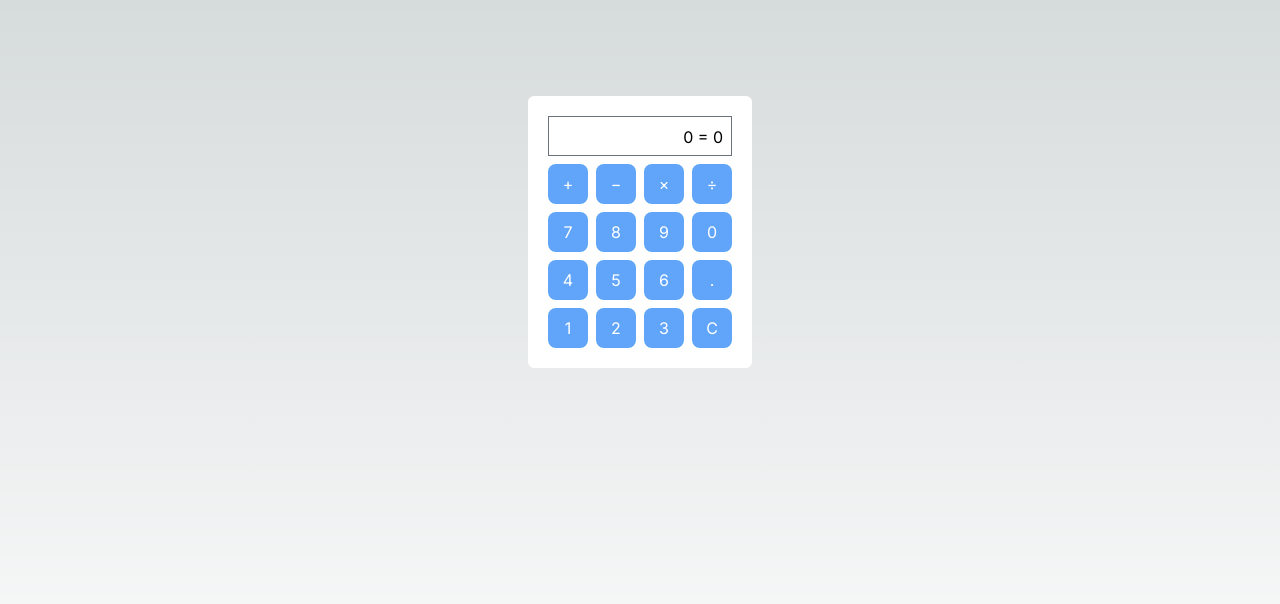
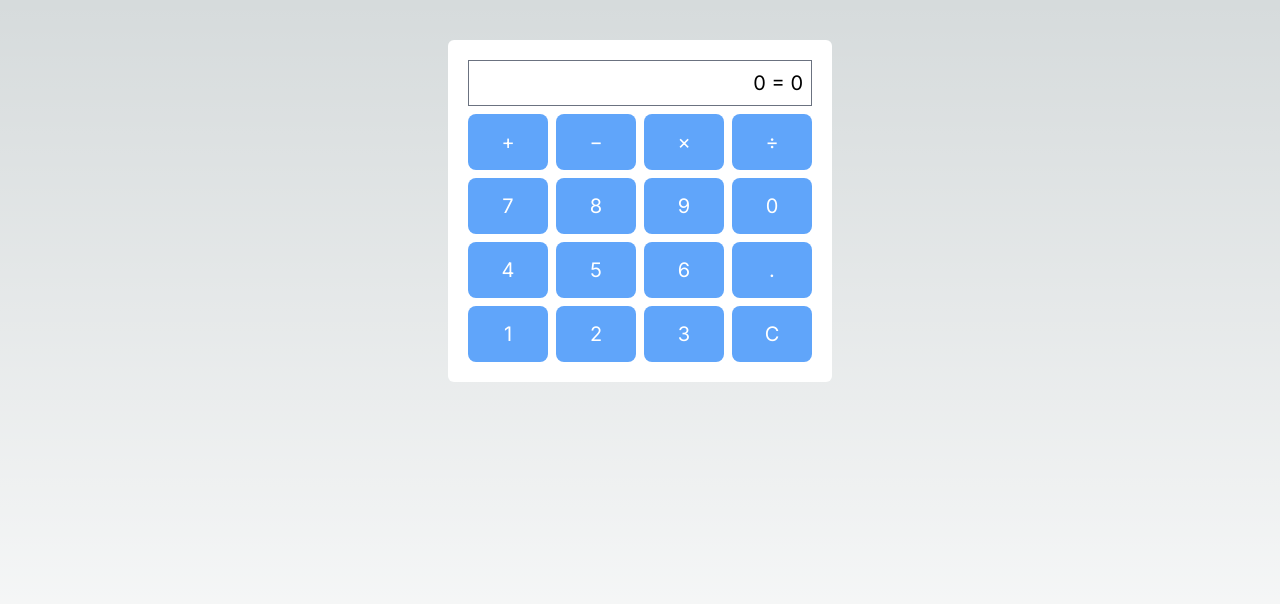
Before and after one commit to 50516004/toolbox, a Next.js app: page / in a window 1280 px wide. Shown: the top 604 px of the page. Built offline with nearby package versions, Linux system fonts and the light colour scheme.

Commit message:
UI調整 サイズ変更

```diff
--- a/src/app/page.tsx
+++ b/src/app/page.tsx
@@ -67,9 +67,9 @@ export default function Page() {
   const answer = resolveAll(input);
 
   return (
-    <main className="flex min-h-screen flex-col items-center justify-start p-24">
-      <div className="bg-white p-5 flex flex-col gap-2 w-100 rounded-md">
-        <div className="h-10 border border-gray-500 flex justify-end p-2">
+    <main className="flex min-h-screen flex-col items-center justify-start p-10 text-xl">
+      <div className="bg-white p-5 flex flex-col gap-2 w-full max-w-96 rounded-md">
+        <div className="border border-gray-500 flex justify-end p-2">
           {state + " = " + answer}
         </div>
         <div className="flex flex-wrap flex-col gap-2">
--- a/src/ui/Button.tsx
+++ b/src/ui/Button.tsx
@@ -13,9 +13,9 @@ export default function Button(
     <button
       onClick={handler}
       className="
-      flex h-10 w-10 items-center justify-center
+      flex h-14 w-10 items-center justify-center
       rounded-lg bg-blue-400 text-white
-    hover:bg-orange-400 duration-150"
+    hover:bg-orange-400 duration-150 flex-1"
     >
       {children}
     </button>
```
